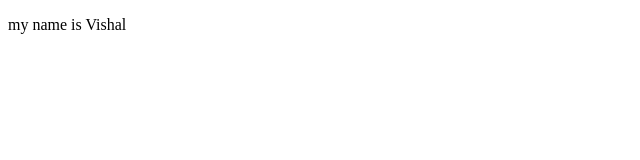
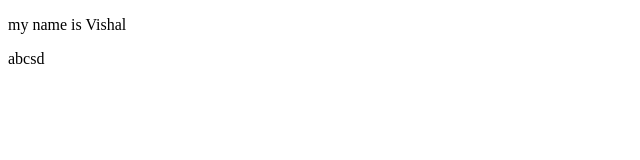
Before and after one commit to vis277/testabc, a plain HTML site: page index.html in a window 1280 px wide. Shown: the full height of the page, 0-640 px from the left. Drawn offline with Linux system fonts and the light colour scheme.

Commit message:
added a p tag

```diff
--- a/index.html
+++ b/index.html
@@ -8,5 +8,6 @@
   </head>
   <body>
     <p>my name is Vishal</p>
+    <p>abcsd</p>
   </body>
 </html>
```
